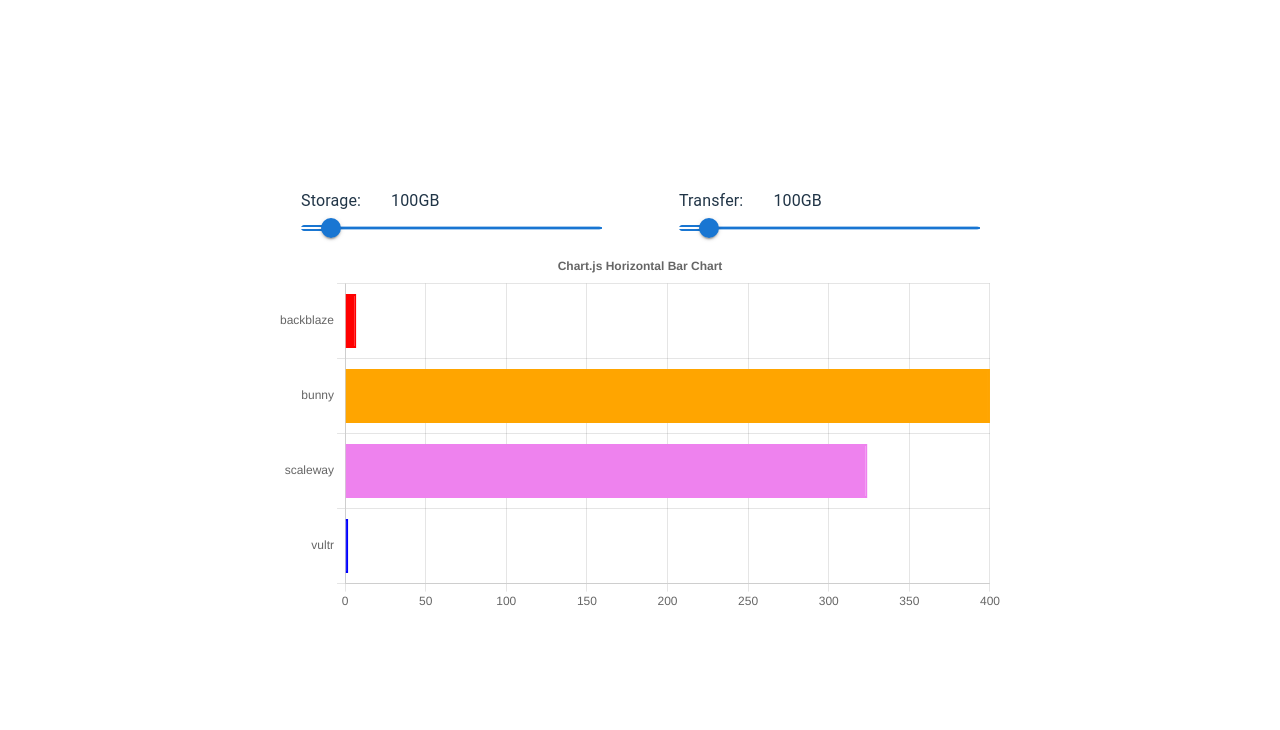
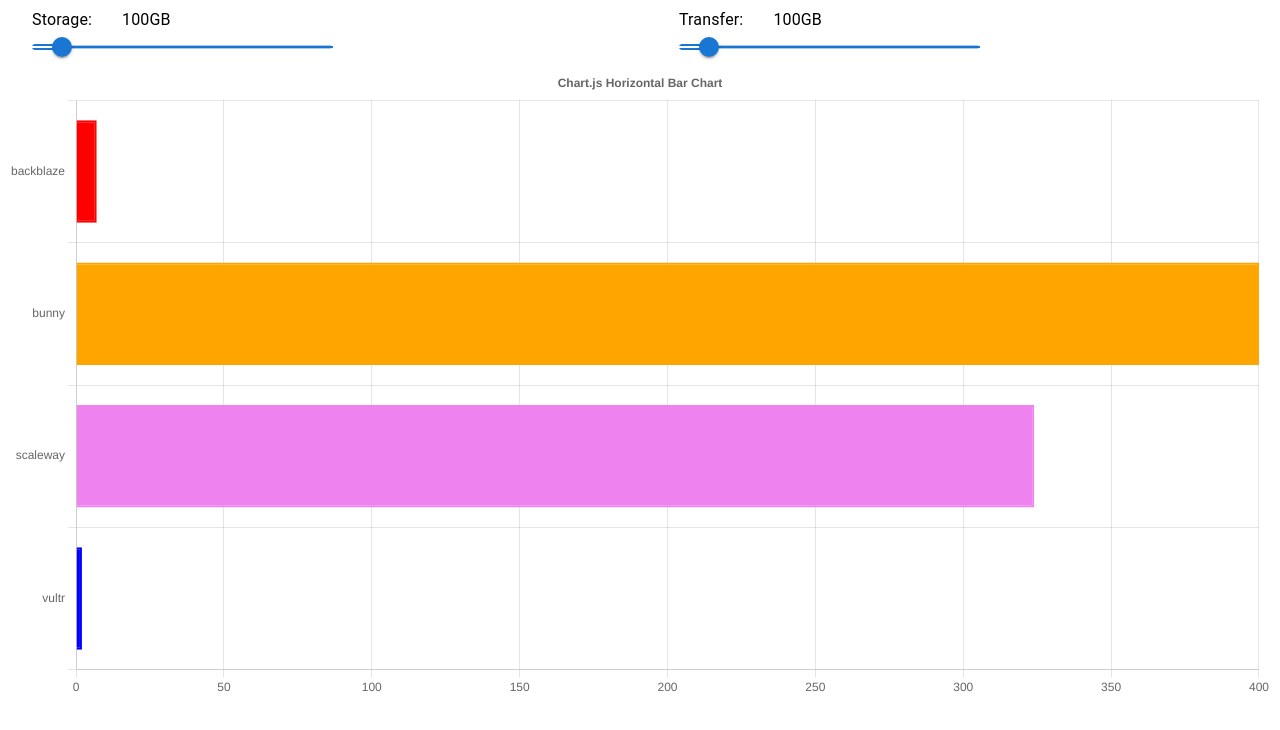
Before and after one commit to Githi54/echarts_calculator_react, a React (Vite) app: page / in a window 1280 px wide. Shown: the top 730 px of the page. Built offline with nearby package versions, Linux system fonts and the light colour scheme.

Commit message:
fix imports

```diff
--- a/src/App.tsx
+++ b/src/App.tsx
@@ -1,6 +1,5 @@
 import { Box, Container, Typography } from "d:/tests/echarts_calculator/echarts_calculator_react/node_modules/@mui/material/index";
 import { useState } from "react";
-import "./App.css";
 import { DiscreteSlider } from "./components/DiscreteSlider";
 import { HorizontalCharts } from "./components/HorizontalCharts";
 
--- a/src/index.css
+++ b/src/index.css
@@ -1,4 +1,4 @@
-:root {
+/* :root {
   font-family: Inter, system-ui, Avenir, Helvetica, Arial, sans-serif;
   line-height: 1.5;
   font-weight: 400;
@@ -66,4 +66,4 @@
   button {
     background-color: #f9f9f9;
   }
-}
+} */
```
Also changed, not shown: 3 other files (tests, documents, lock files or other folders).
